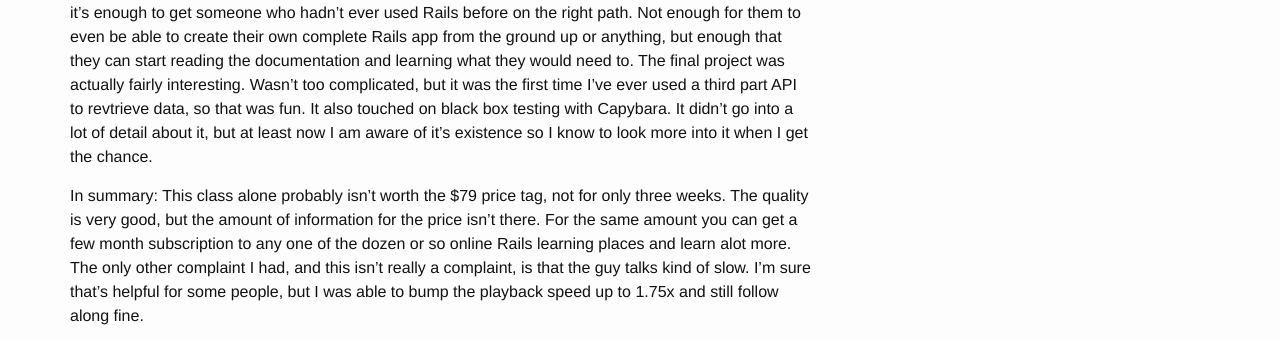
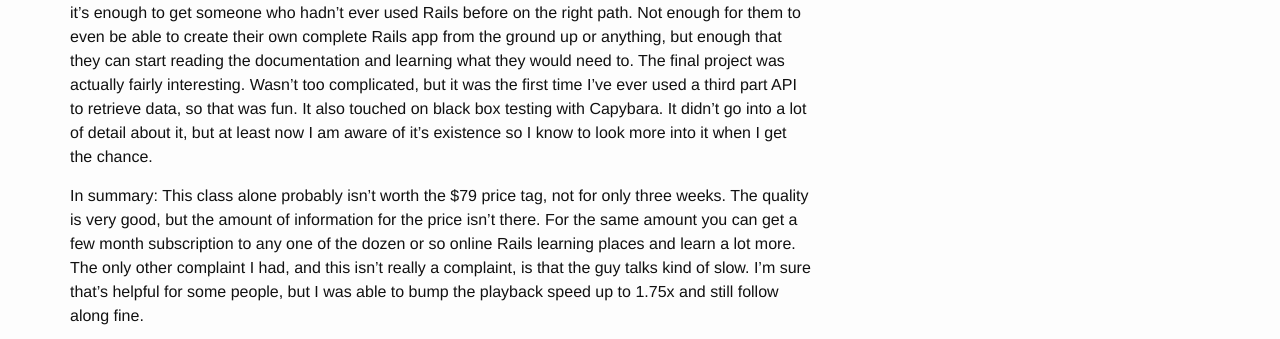
Before and after one commit to TaylorHuston/taylorhuston.github.io, a Jekyll site: the page built from _posts/2015-10-2-intro-to-ror-review.md, in a window 1280 px wide. Shown: the part 580-919 px from the top of the page. Built offline with Jekyll 4.4.1, drawn with Linux system fonts in a browser that asks for light colours; comment, search, counter and statistics services are not loaded; some of the changed text lies outside the part shown.

Commit message:
Minor typos

```diff
--- a/_posts/2015-10-2-intro-to-ror-review.md
+++ b/_posts/2015-10-2-intro-to-ror-review.md
@@ -15,6 +15,6 @@
 
 The second week picked up though. Was a good overview of all of the Ruby you will need to get started using Rails. Did a pretty good job of covering all the bases. Now it obviously couldn't go TOO into depth into a lot of things, and doesn't try to. It definitely assumes you already have some objected orientated programming experience, that you know (conceptually) what classes and inheritance and all that jazz is. But if you're already a programmer, this will give you enough Ruby syntax to get started. It also came with a very nice repo of a lot of good Ruby examples that I am sure I will reference a lot in the future. Even includes a quick primer on RSpec.
 
-Third week was a quick overview of Rails. It's a fairly basic introduction. Doesn't even go into databases or migrations (mentions them, but makes a point that it's something that is coming in a later class). But it's enough to get someone who hadn't ever used Rails before on the right path. Not enough for them to even be able to create their own complete Rails app from the ground up or anything, but enough that they can start reading the documentation and learning what they would need to. The final project was actually fairly interesting. Wasn't too complicated, but it was the first time I've ever used a third part API to revtrieve data, so that was fun. It also touched on black box testing with Capybara. It didn't go into a lot of detail about it, but at least now I am aware of it's existence so I know to look more into it when I get the chance.
+Third week was a quick overview of Rails. It's a fairly basic introduction. Doesn't even go into databases or migrations (mentions them, but makes a point that it's something that is coming in a later class). But it's enough to get someone who hadn't ever used Rails before on the right path. Not enough for them to even be able to create their own complete Rails app from the ground up or anything, but enough that they can start reading the documentation and learning what they would need to. The final project was actually fairly interesting. Wasn't too complicated, but it was the first time I've ever used a third part API to retrieve data, so that was fun. It also touched on black box testing with Capybara. It didn't go into a lot of detail about it, but at least now I am aware of it's existence so I know to look more into it when I get the chance.
 
-In summary: This class alone probably isn't worth the $79 price tag, not for only three weeks. The quality is very good, but the amount of information for the price isn't there. For the same amount you can get a few month subscription to any one of the dozen or so online Rails learning places and learn alot more. The only other complaint I had, and this isn't really a complaint, is that the guy talks kind of slow. I'm sure that's helpful for some people, but I was able to bump the playback speed up to 1.75x and still follow along fine.
+In summary: This class alone probably isn't worth the $79 price tag, not for only three weeks. The quality is very good, but the amount of information for the price isn't there. For the same amount you can get a few month subscription to any one of the dozen or so online Rails learning places and learn a lot more. The only other complaint I had, and this isn't really a complaint, is that the guy talks kind of slow. I'm sure that's helpful for some people, but I was able to bump the playback speed up to 1.75x and still follow along fine.
```
Also changed, not shown: _posts/2015-10-4-html-css-js-review.md (+1 -1 lines).
